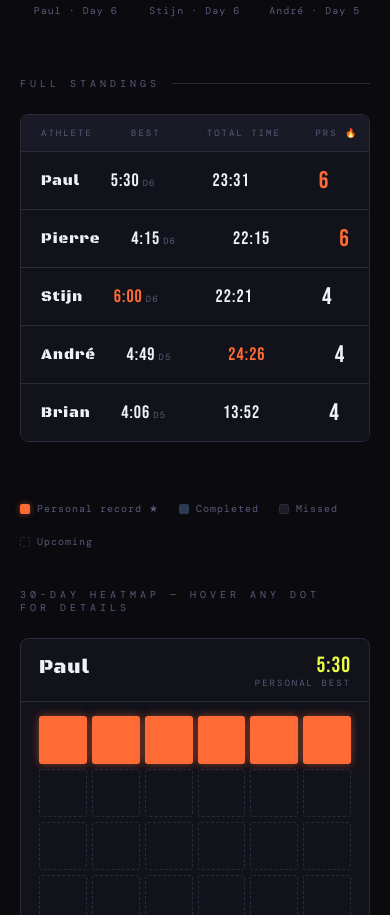
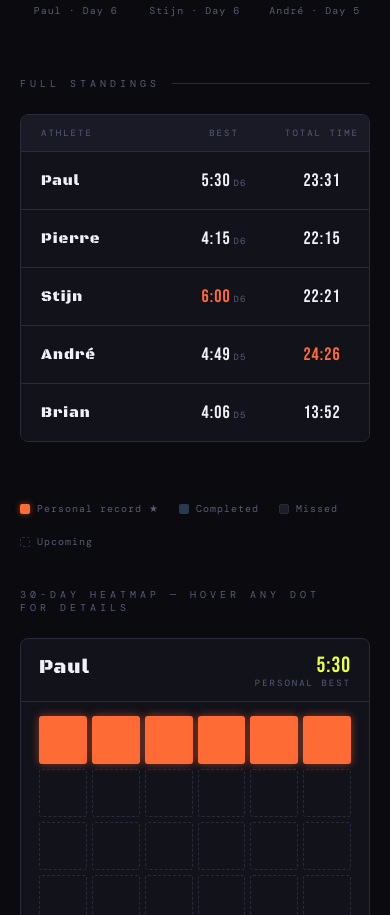
Before and after one commit to web-tailor/planking-challenge, a Nuxt app: page / in a window 390 px wide. Shown: the part 860-1775 px from the top of the page. Built offline with nearby package versions, Linux system fonts and the light colour scheme.

Commit message:
leaderboard mobile resp

```diff
--- a/app.vue
+++ b/app.vue
@@ -631,7 +631,7 @@ h1 span { color: var(--accent); }
 
 @media(max-width:900px){
   .leaderboard{ overflow-x: auto; }
-  .lb-inner{ min-width: 520px; }
+  .lb-inner{ min-width: 680px; }
   .heatmap-grid{ grid-template-columns:repeat(6,1fr); }
 }
 </style>
```
